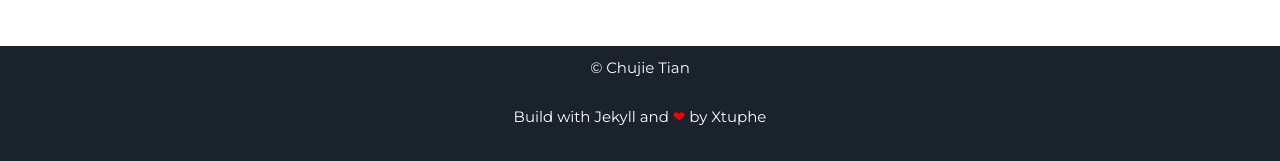
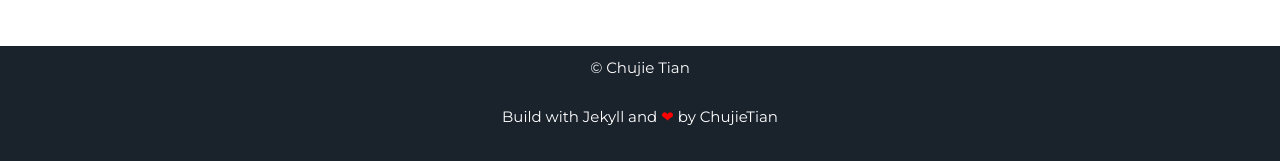
Before and after one commit to ChujieTian/ChujieTian.github.io, a Jekyll site: the page built from index.html, in a window 1280 px wide. Shown: the part 1271-1432 px from the top of the page. Built offline with Jekyll 4.4.1, drawn with Linux system fonts in a browser that asks for light colours; a style sheet for code colours, icons or effects is not loaded.

Commit message:
Update footer.html

```diff
--- a/_includes/footer.html
+++ b/_includes/footer.html
@@ -1,6 +1,6 @@
 <footer class="footer">
     <p>&copy; {{site.username}}</p>
-    <p>Build with Jekyll and <span class="love">❤</span> by <a href="https://github.com/xtuphe/chujietian.github.io">Xtuphe</a></p>
+    <p>Build with Jekyll and <span class="love">❤</span> by <a href="https://github.com/chujietian/chujietian.github.io">ChujieTian</a></p>
 </footer>
 <script src="//cdn.jsdelivr.net/particles.js/2.0.0/particles.min.js"></script>
 <script src="{{ "/assets/js/sweet-scroll.min.js" | prepend: site.baseurl }}"></script>
```
